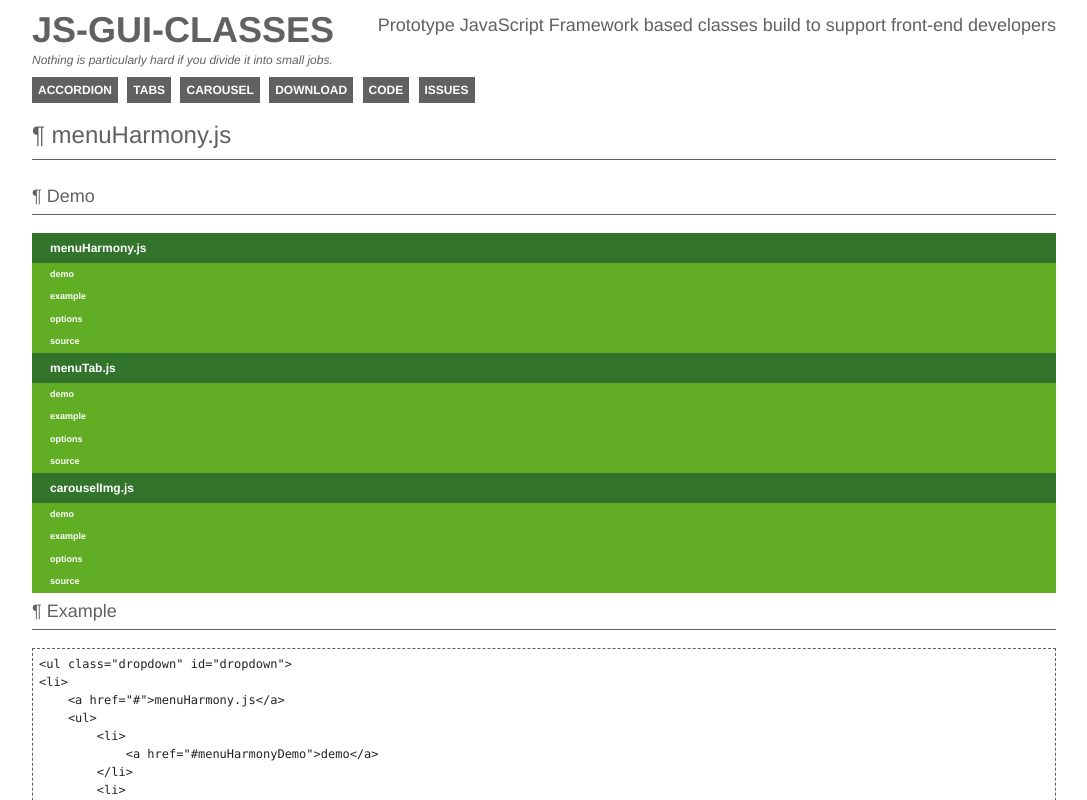
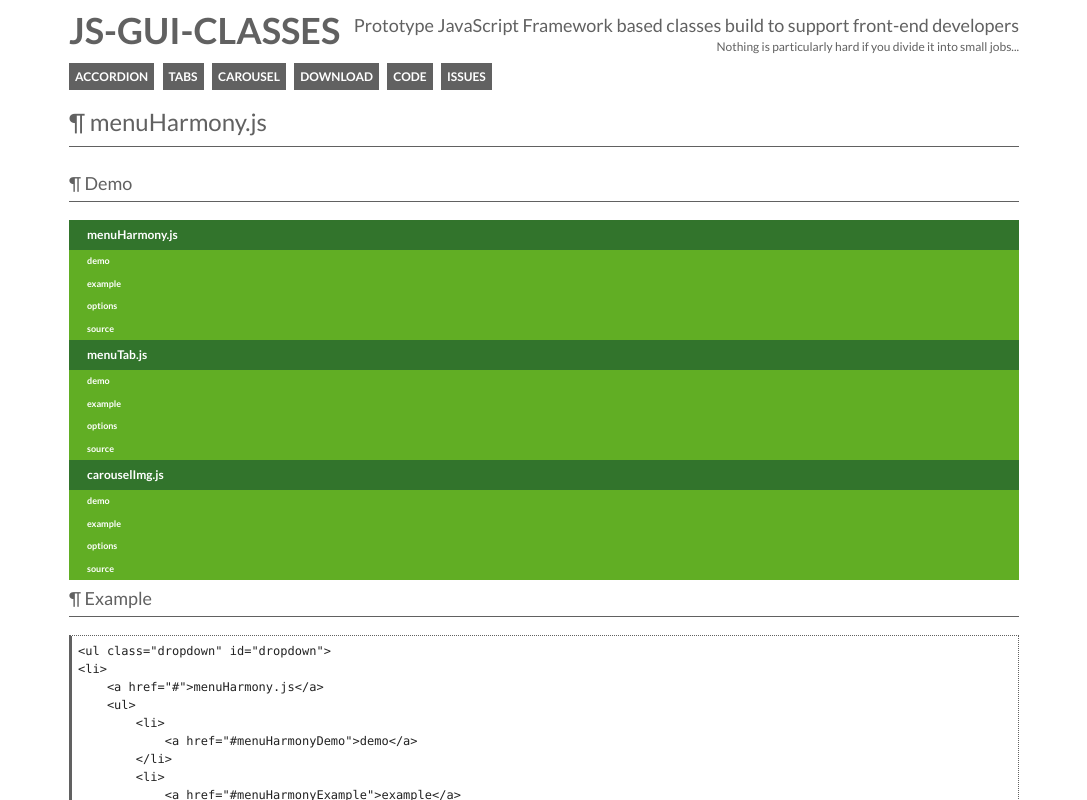
Before and after one commit to Bombaharris/js-gui-classes, a plain HTML site: page examples/index.html in a window 1280 px wide. Shown: the top 800 px of the page, without its empty margins (96-1183 px from the left). Drawn offline with Linux system fonts and the light colour scheme; a script that the page names is missing.

Commit message:
examples tuned

```diff
--- a/examples/css/style.css
+++ b/examples/css/style.css
@@ -65,8 +65,20 @@ RGB
 /**************************************/
 /*              GLOBALS               */
 /**************************************/
+body {
+    font-family: "Lato","Helvetica Neue", Arial, Helvetica, sans-serif;
+}
+article, aside, details, figcaption, figure,
+footer, header, hgroup, menu, nav, section {
+    display: block;
+}
 .header {
     padding:1.0em 0 1.0em 0;
+    position: relative;
+}
+.header nav{
+    display: block;
+    clear:both;
 }
 header.header h1 {
     border: none;
@@ -84,13 +96,16 @@ header.header h2 {
 header.header h3 {
     border: none;
     color:#616161;
-    font-size: 1em;
-    font-style: italic;
-    margin: 0.50em 0 1.25em 0;
+    float: right;
+    font-size: 1.0em;
+    font-style: normal;
+    margin: -1.0em 0 1.25em 0;
+    text-align: right;
 }
 header.header,section.content,footer.footer {
     margin: 0 auto;
     width:80%;
+    max-width: 950px;
 }
 h1 {
     border-bottom: 1px solid #616161;
@@ -111,8 +126,9 @@ h1 a[id]:hover:before,h1 a[id]:active:before, h1 a[id]:focus:before  {
     color:#F18D05;
 }
 pre {
-    border:1px dashed #616161;
+    border:1px dotted #616161;
     padding: 0.50em;
+    border-left: 0.25em solid #616161;
 }
 section header h1 {
     font-size: 2em;
@@ -244,10 +260,11 @@ ul.tab {
 }
 #carouselAnim, .boxCarousel {
     background:transparent;
-    height: 522px;
+    height:40em;
+    max-width:100%;
     margin: 0 auto;
     position: relative;
-    width: 800px;
+    width: 60em;
 }
 #carouselAnim h1,.boxCarouselContent h1 {
     border: none;
--- a/examples/index.html
+++ b/examples/index.html
@@ -2,13 +2,14 @@
 <html lang="en">
     <head>
         <meta charset="utf-8">
-        <title>js-gui-classes examples</title>
+        <title>js-gui-classes - JavaScript Menu Accordion, Tabs, Carousel ...</title>
         <meta name="description" content="Prototype JavaScript Framework based classes build to support front-end developers">
         <meta name="viewport" content="width=device-width">
         <link rel="icon" href="favicon.ico">
         <link rel="stylesheet" href="css/reset.css">
         <link rel="stylesheet" href="css/typography.css">
         <link rel="stylesheet" href="css/style.css">
+        <link href="http://fonts.googleapis.com/css?family=Lato:400,700,300italic" rel="stylesheet" type="text/css">
         <!--[if lt IE 9]>
         <script src="http://html5shim.googlecode.com/svn/trunk/html5.js"></script>
         <![endif]-->
@@ -18,7 +19,7 @@
             <hgroup>
                 <h1>js-gui-classes</h1>
                 <h2>Prototype JavaScript Framework based classes build to support front-end developers</h2>
-                <h3>Nothing is particularly hard if you divide it into small jobs.</h3>
+                <h3>Nothing is particularly hard if you divide it into small jobs...</h3>
             </hgroup>
             <nav>
                 <ul>
@@ -212,7 +213,7 @@
             <p>Copyright © 2012 <a href="https://github.com/Bombaharris" rel="author">Bombaharris</a> | Published <time datetime="2012-08-30T12:50-00:00">2012-08-30T12:50-00:00</time></p>
         </footer>
         <script src="http://ajax.googleapis.com/ajax/libs/prototype/1.7.1.0/prototype.js"></script>
-        <script src="http://ajax.googleapis.com/ajax/libs/scriptaculous/1.9.0/scriptaculous.js"></script>
+        <script src="http://ajax.googleapis.com/ajax/libs/scriptaculous/1.9.0/scriptaculous.js?load=effects"></script>
         <script src="../menuHarmony.js"></script>
         <script src="../menuTab.js"></script>
         <script src="../carouselImg.js"></script>
```
